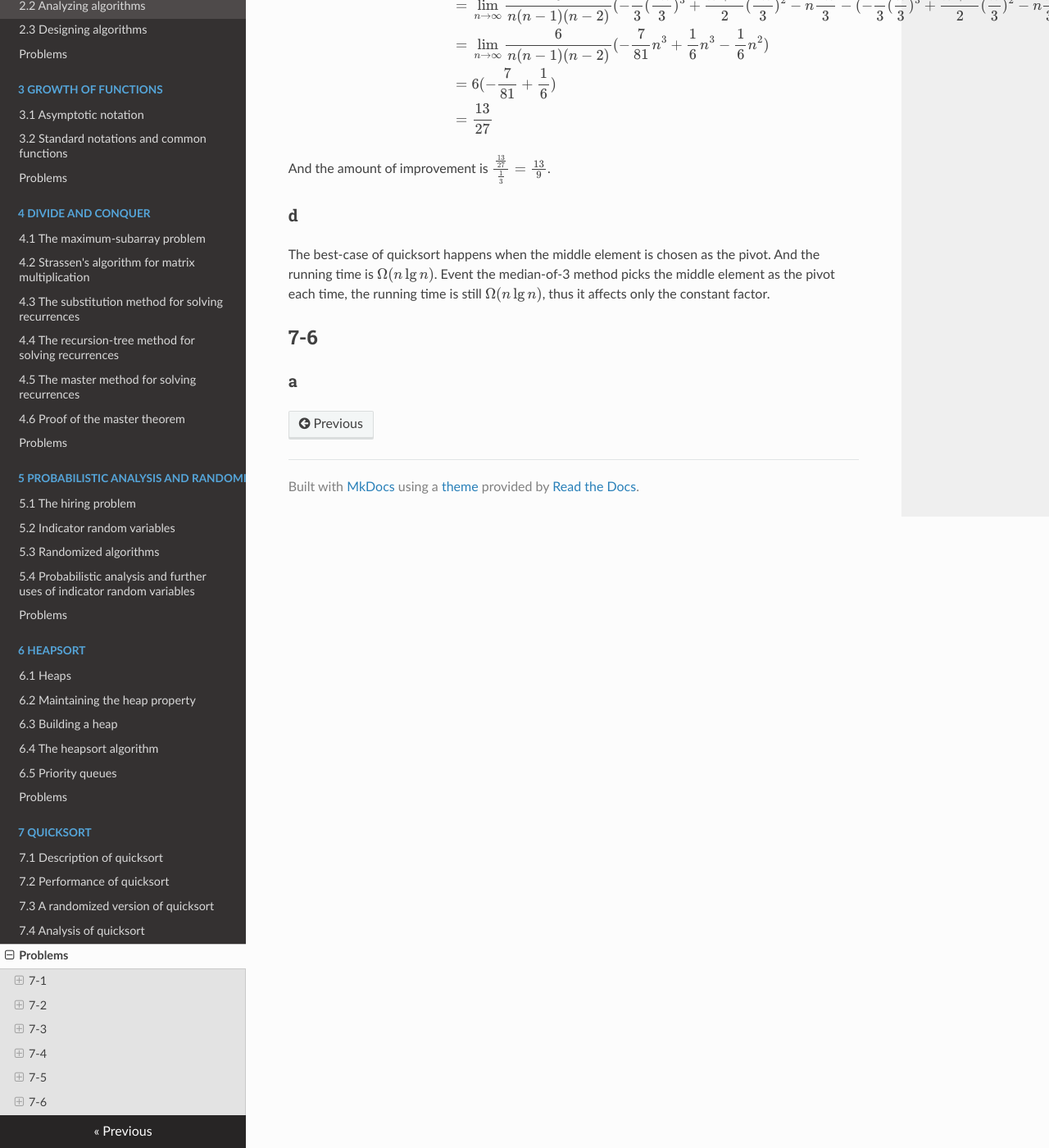
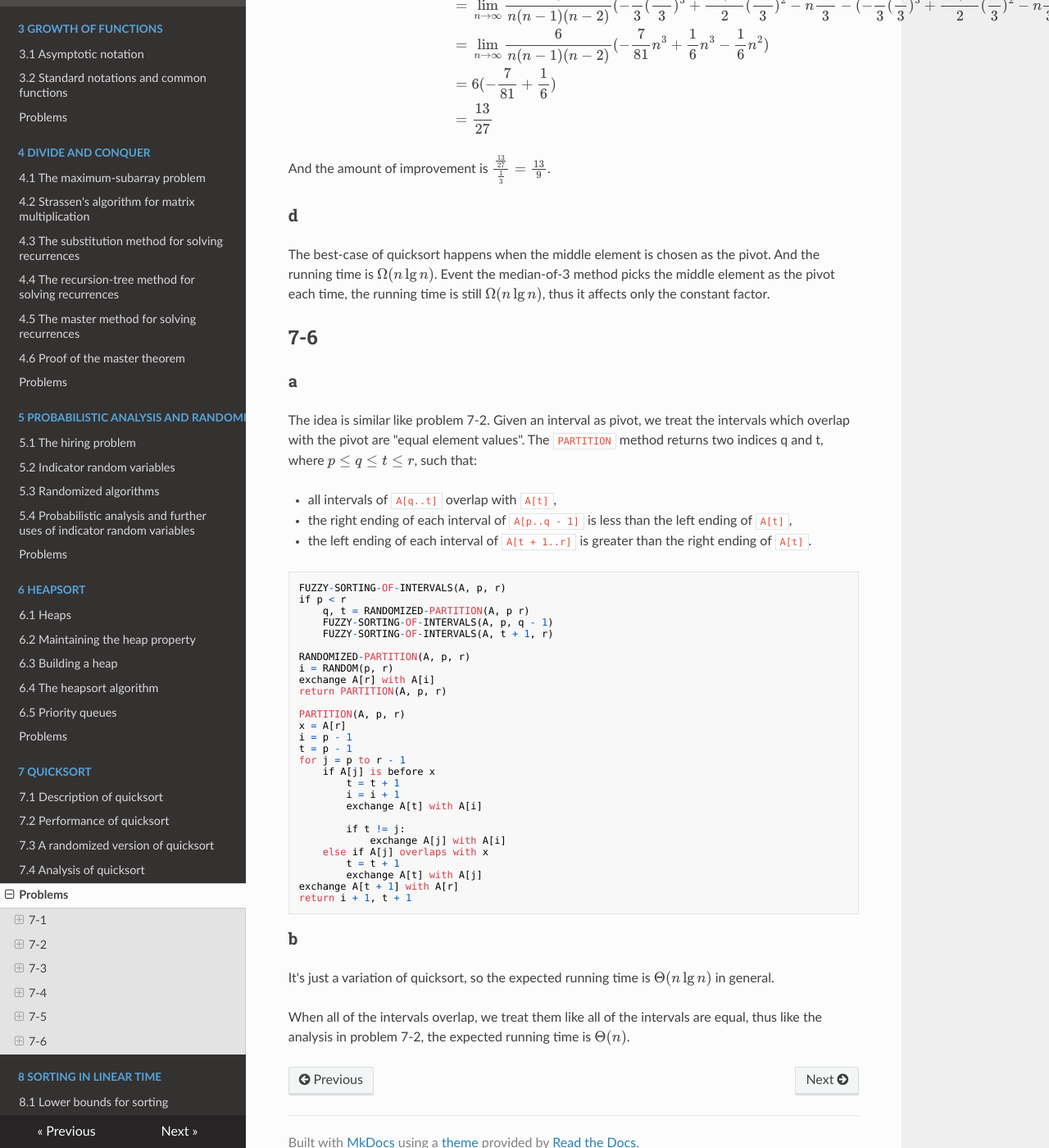
Before and after one commit to Frederick-S/Introduction-to-Algorithms-Notes, an MkDocs documentation site: the page built from docs/7-Quicksort/Problems.md, in a window 1280 px wide and 1400 px high, scrolled down 8314 px. Shown: the whole window at 82% size. Built offline with MkDocs 1.6.1, drawn with Linux system fonts in a browser that asks for light colours; nearby versions of some CDN libraries; formulas are drawn with MathJax 3; old or Windows-style settings are respelled for this version of MkDocs; some of the changed text lies outside the part shown.

Commit message:
Complete problem 7

````diff
--- a/docs/7-Quicksort/Problems.md
+++ b/docs/7-Quicksort/Problems.md
@@ -123,7 +123,7 @@ x = A[r]
 i = p - 1
 t = p - 1
 for j = p to r - 1
-    if A[j] <= x
+    if A[j] < x
         t = t + 1
         i = i + 1
         exchange A[t] with A[i]
@@ -296,3 +296,44 @@ The best-case of quicksort happens when the middle element is chosen as the pivo
 
 ## 7-6
 ### a
+The idea is similar like problem 7-2. Given an interval as pivot, we treat the intervals which overlap with the pivot are "equal element values". The `PARTITION` method returns two indices q and t, where $p \leq q \leq t \leq r$, such that:
+
+* all intervals of `A[q..t]` overlap with `A[t]`,
+* the right ending of each interval of `A[p..q - 1]` is less than the left ending of `A[t]`,
+* the left ending of each interval of `A[t + 1..r]` is greater than the right ending of `A[t]`.
+
+```
+FUZZY-SORTING-OF-INTERVALS(A, p, r)
+if p < r
+    q, t = RANDOMIZED-PARTITION(A, p r)
+    FUZZY-SORTING-OF-INTERVALS(A, p, q - 1)
+    FUZZY-SORTING-OF-INTERVALS(A, t + 1, r)
+
+RANDOMIZED-PARTITION(A, p, r)
+i = RANDOM(p, r)
+exchange A[r] with A[i]
+return PARTITION(A, p, r)
+
+PARTITION(A, p, r)
+x = A[r]
+i = p - 1
+t = p - 1
+for j = p to r - 1
+    if A[j] is before x
+        t = t + 1
+        i = i + 1
+        exchange A[t] with A[i]
+
+        if t != j:
+            exchange A[j] with A[i]
+    else if A[j] overlaps with x
+        t = t + 1
+        exchange A[t] with A[j]
+exchange A[t + 1] with A[r]
+return i + 1, t + 1
+```
+
+### b
+It's just a variation of quicksort, so the expected running time is $\Theta(n\lg{n})$ in general.
+
+When all of the intervals overlap, we treat them like all of the intervals are equal, thus like the analysis in problem 7-2, the expected running time is $\Theta(n)$.
--- a/mkdocs.yml
+++ b/mkdocs.yml
@@ -39,3 +39,5 @@ pages:
     - '7.3 A randomized version of quicksort': '7-Quicksort/7.3-A-randomized-version-of-quicksort.md'
     - '7.4 Analysis of quicksort': '7-Quicksort/7.4-Analysis-of-quicksort.md'
     - 'Problems': '7-Quicksort/Problems.md'
+- '8 Sorting in Linear Time':
+    - '8.1 Lower bounds for sorting': '8-Sorting-in-Linear-Time/8.1-Lower-bounds-for-sorting.md'
````
Also changed, not shown: docs/8-Sorting-in-Linear-Time/8.1-Lower-bounds-for-sorting.md (added, +2 -0 lines).
